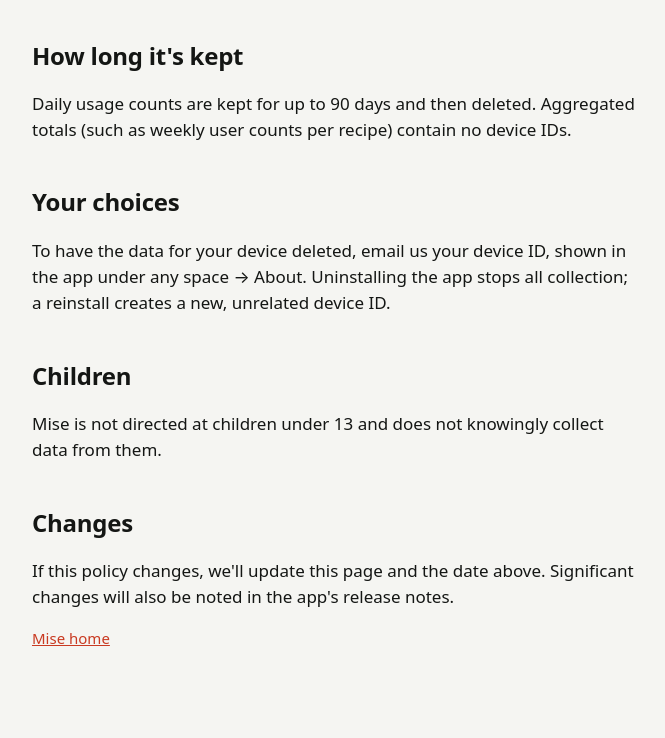
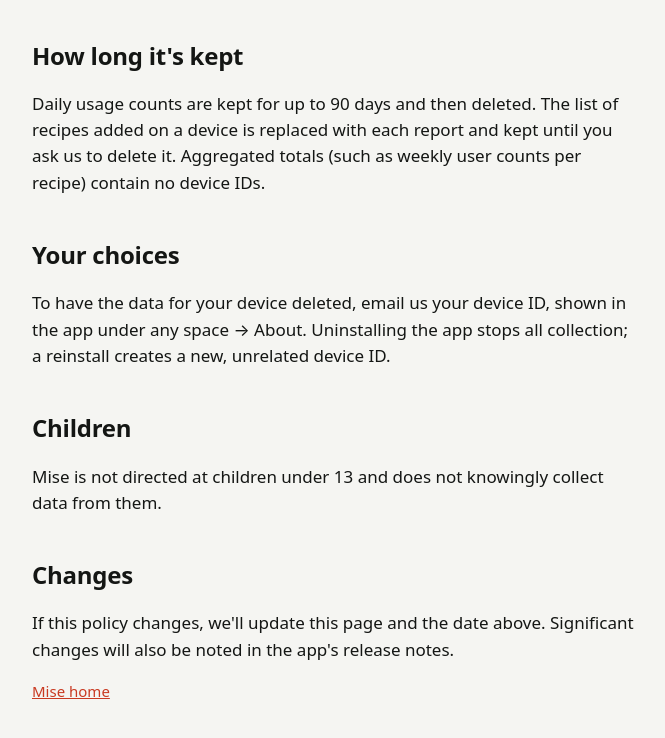
Before and after one commit to vineet-agarwal-codes/vineet-agarwal-codes.github.io, a plain HTML site: page privacy.html in a window 1280 px wide. Shown: the part 1357-2095 px from the top of the page, without its empty margins (268-933 px from the left). Drawn offline with Linux system fonts and the light colour scheme.

Commit message:
Privacy: retention of the added-recipes list
Co-Authored-By: Claude Opus 5.5 <noreply@anthropic.com>

```diff
--- a/privacy.html
+++ b/privacy.html
@@ -26,7 +26,7 @@
 <p>The anonymous counts are combined across all users to show figures like "Used by 320 people this week" and to order recipes in Discover. We don't sell data, show ads, or share data with anyone else. The data is stored by our database provider, Supabase (servers in Mumbai, India), which processes it only on our behalf. It is sent over encrypted connections (HTTPS).</p>
 
 <h2>How long it's kept</h2>
-<p>Daily usage counts are kept for up to 90 days and then deleted. Aggregated totals (such as weekly user counts per recipe) contain no device IDs.</p>
+<p>Daily usage counts are kept for up to 90 days and then deleted. The list of recipes added on a device is replaced with each report and kept until you ask us to delete it. Aggregated totals (such as weekly user counts per recipe) contain no device IDs.</p>
 
 <h2>Your choices</h2>
 <p>To have the data for your device deleted, email us your device ID, shown in the app under any space → About. Uninstalling the app stops all collection; a reinstall creates a new, unrelated device ID.</p>
```
